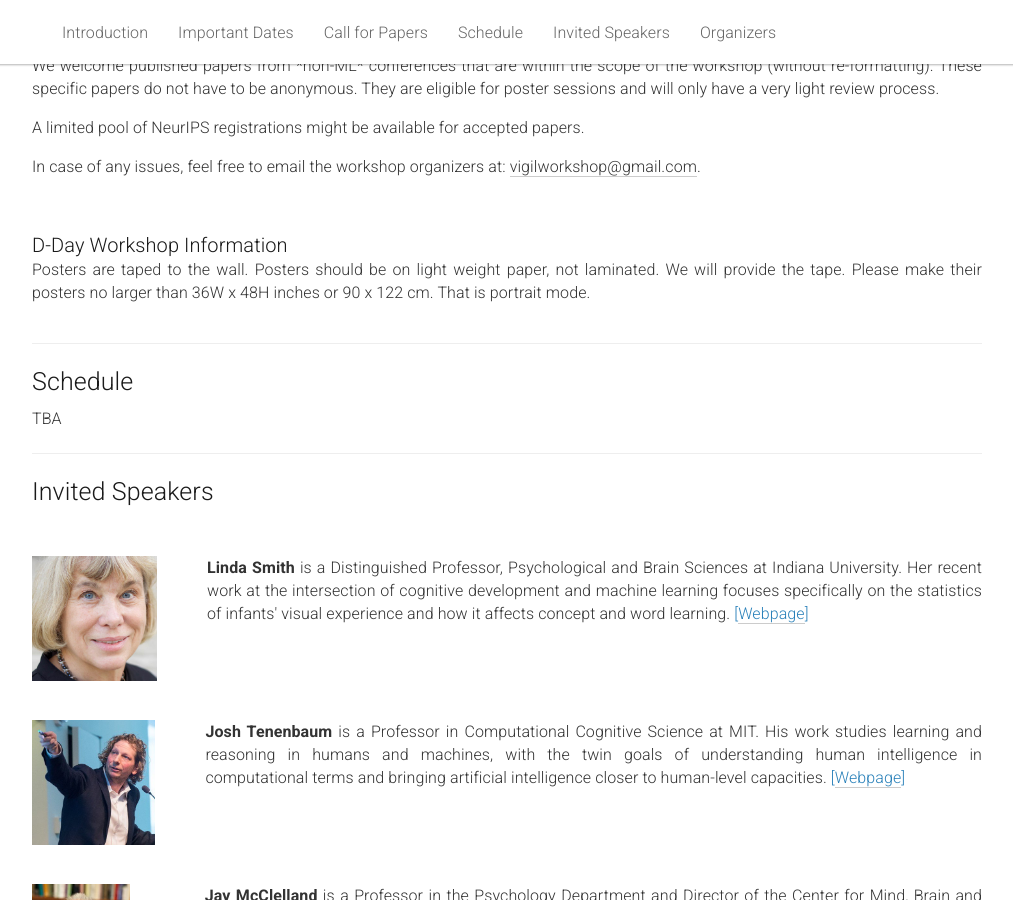
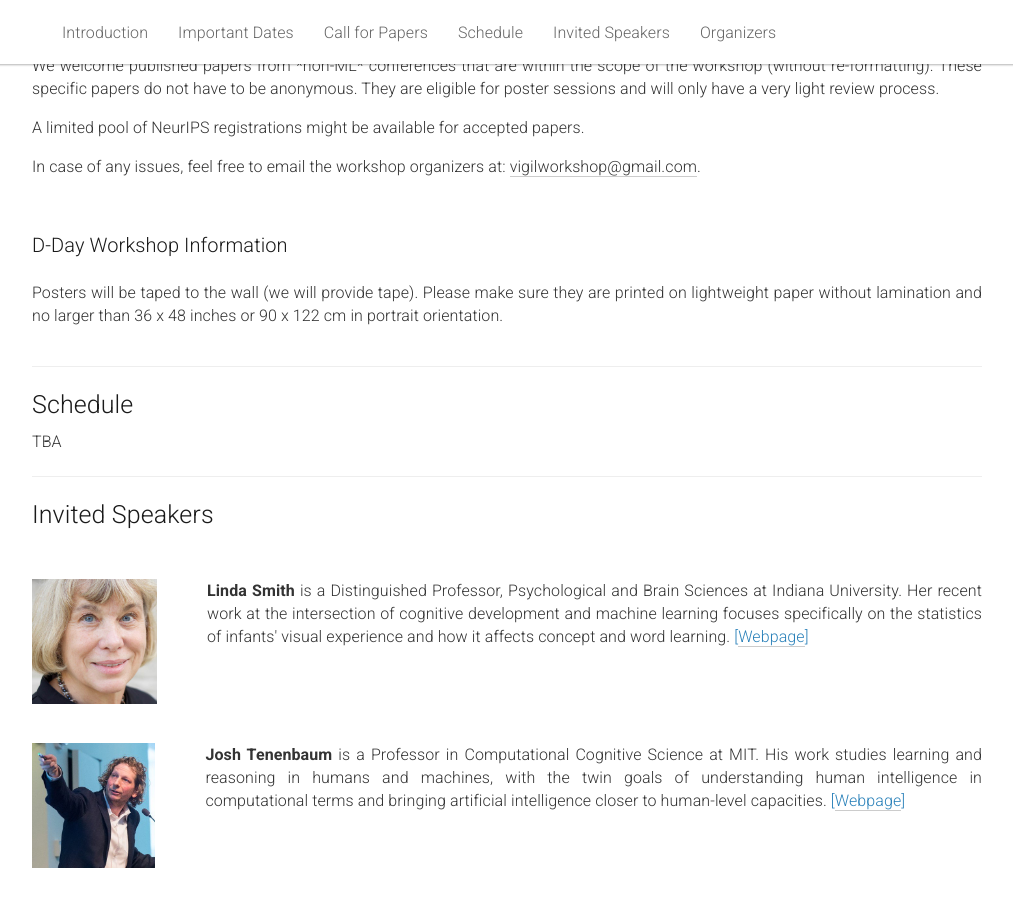
Before and after one commit to vigilworkshop/vigilworkshop.github.io, a Jekyll site: the page built from _pages/home.md, in a window 1280 px wide and 900 px high, scrolled down 1792 px. Shown: the whole window, without its empty margins (133-1146 px from the left). Built offline with Jekyll 4.4.1, drawn with Linux system fonts in a browser that asks for light colours.

Commit message:
Minor copy update

```diff
--- a/_pages/home.md
+++ b/_pages/home.md
@@ -141,7 +141,11 @@ acknowledgements: ""
     <div class="col-xs-12">
         <h3>D-Day Workshop Information</h3>
         <p>
-Posters are taped to the wall.  Posters should be on light weight paper, not laminated.  We will provide the tape. Please make their posters no larger than 36W x 48H inches or 90 x 122 cm.  That is portrait mode.
+            <br>
+            Posters will be taped to the wall (we will provide tape).
+            Please make sure they are printed on lightweight paper without lamination
+            and no larger than 36 x 48 inches or 90 x 122 cm in portrait orientation.
+
         </p>
     </div>
 </div>
```
